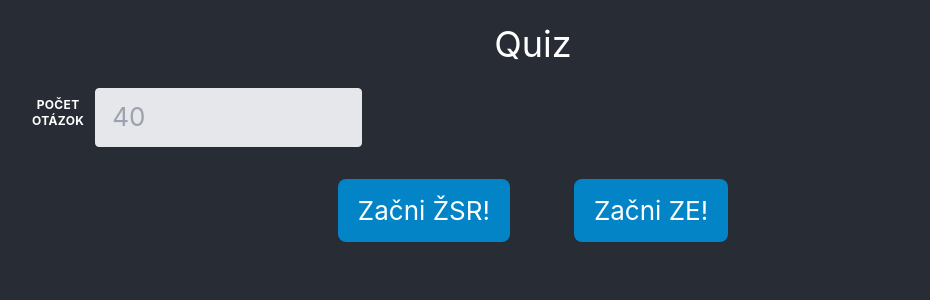
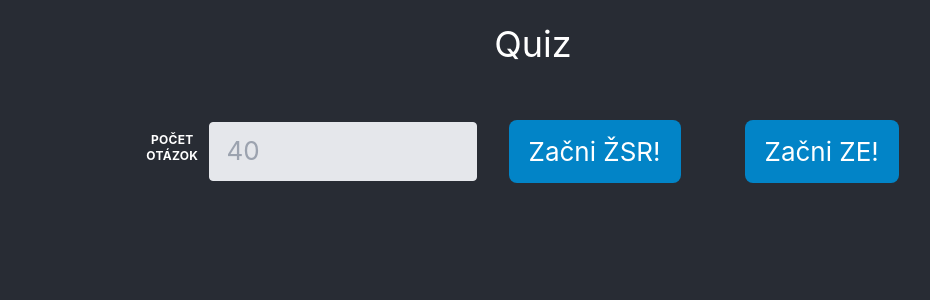
Before and after one commit to zpl-zak/zsr-tester, a React (Create React App) app: page / in a window 1280 px wide. Shown: the top 300 px of the page, without its empty margins (107-1037 px from the left). Built offline with nearby package versions, Linux system fonts and the light colour scheme.

Commit message:
move textbox on line with buttons

```diff
--- a/src/App.js
+++ b/src/App.js
@@ -90,13 +90,13 @@ function App() {
             </div>
           </>
           ) : (<>
-            <div class="flex md:w-1/3 mb-6 md:mb-0 items-center justify-center">
-              <label class="uppercase tracking-wide text-white-700 text-xs font-bold mb-2" for="pocet-otazok">
-                Počet otázok
-              </label>
-              <input class="appearance-none w-full bg-gray-200 text-gray-700 border border-gray-200 rounded py-3 px-4 leading-tight focus:outline-none focus:bg-white focus:border-gray-500" id="pocet-otazok" type="text" placeholder="40" onChange={e => setQuestionCount(e.target.value)}/>
-            </div>
             <div class="flex justify-center">
+              <div class="flex md:w-1/3 mb-6 md:mb-0 items-center justify-center">
+                <label class="uppercase tracking-wide text-white-700 text-xs font-bold mb-2" for="pocet-otazok">
+                  Počet otázok
+                </label>
+                <input class="appearance-none w-full bg-gray-200 text-gray-700 border border-gray-200 rounded py-3 px-4 leading-tight focus:outline-none focus:bg-white focus:border-gray-500" id="pocet-otazok" type="text" placeholder="40" onChange={e => setQuestionCount(e.target.value)}/>
+              </div>
               <button class="bg-sky-600 hover:brightness-110 px-5 py-3 m-8 text-white rounded-lg" onClick={() => doStartGame('zsr.js')}>Začni ŽSR!</button>
               <button class="bg-sky-600 hover:brightness-110 px-5 py-3 m-8 text-white rounded-lg" onClick={() => doStartGame('ze.js')}>Začni ZE!</button>
             </div>
```
